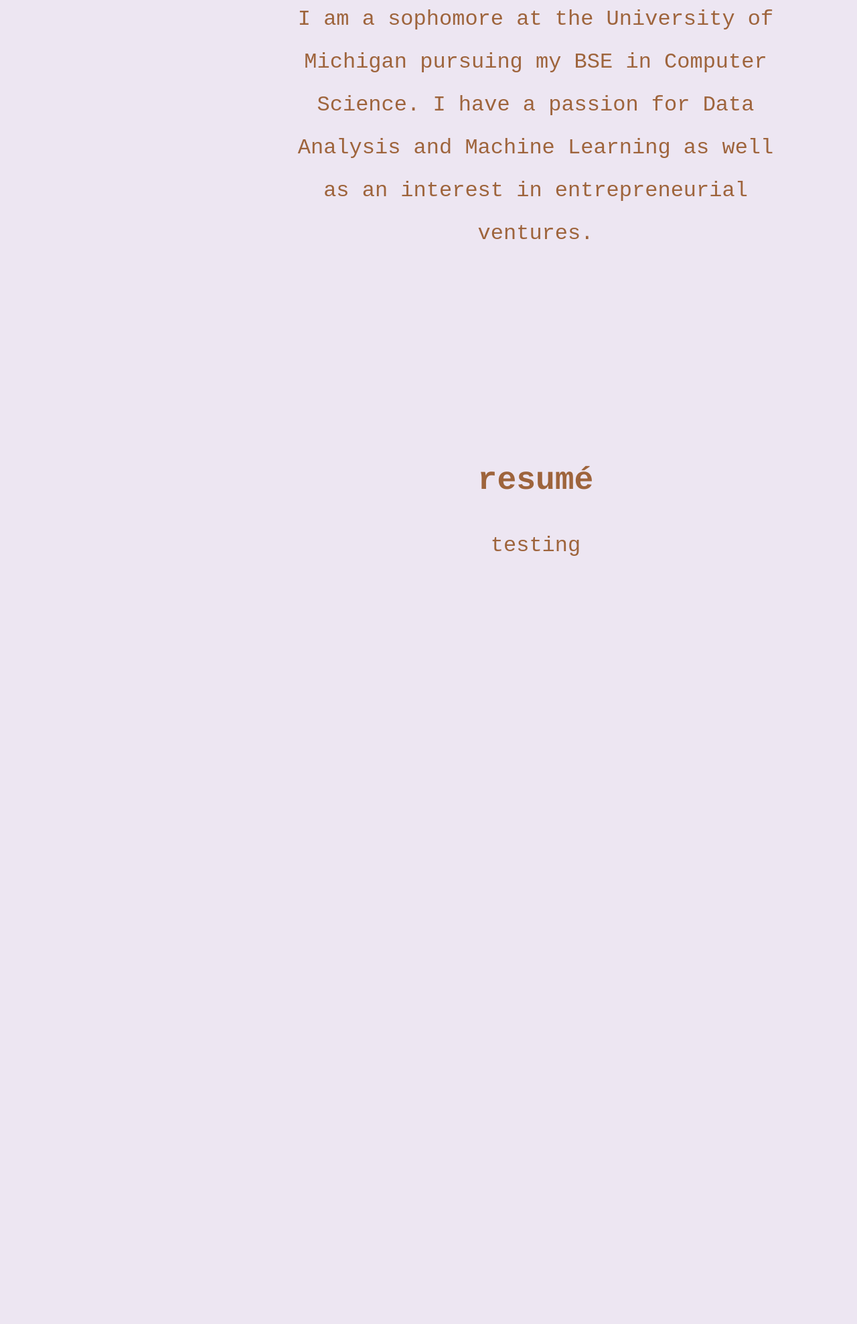
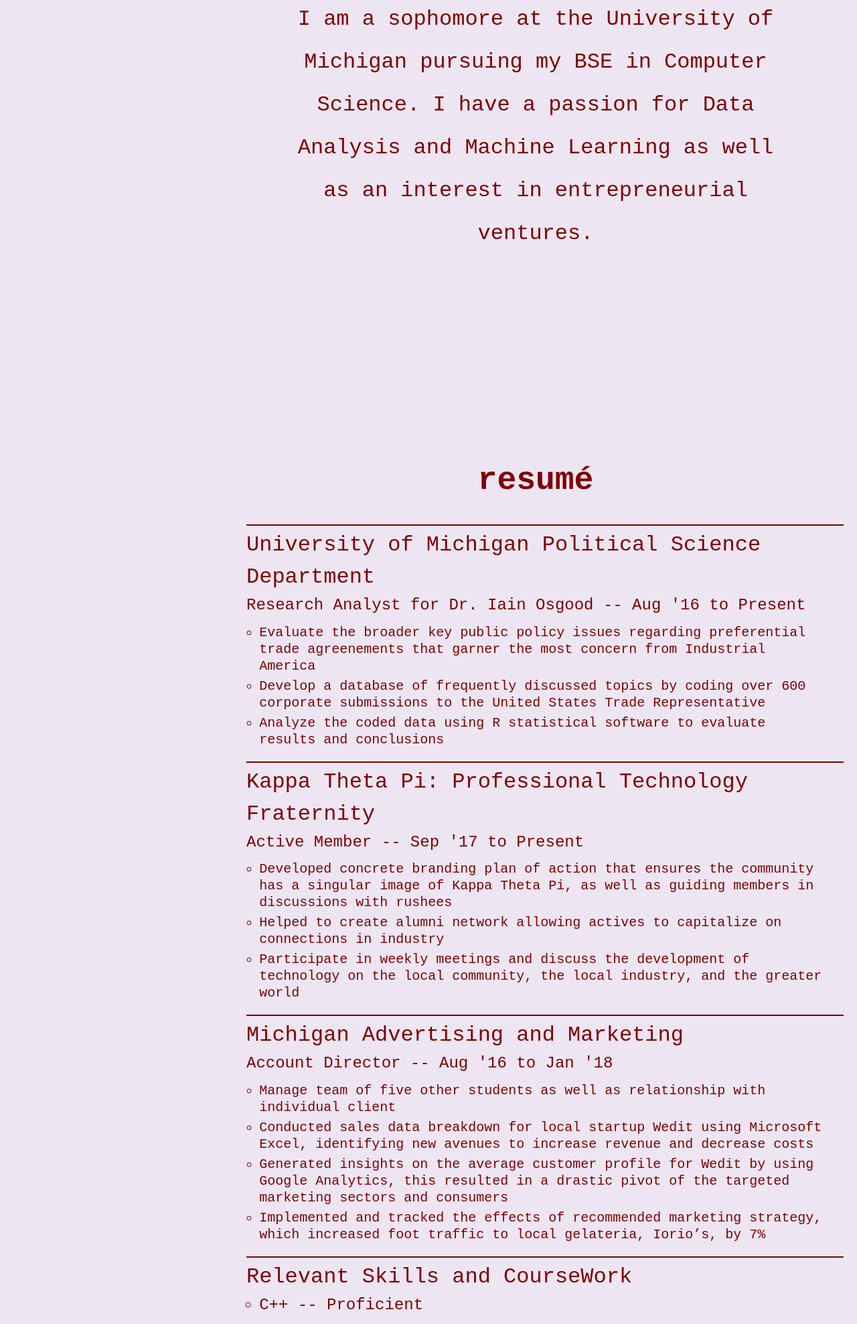
Before and after one commit to Edward-Knighton/Personal-Website, a plain HTML site: page about.html in a window 1280 px wide. Shown: the part 823-2800 px from the top of the page at 67% size. Before the commit the page ends 1670 px from the top, so only its background shows below. Drawn offline with Linux system fonts and the light colour scheme.

Commit message:
almost done!

```diff
--- a/about.css
+++ b/about.css
@@ -1,9 +1,12 @@
-.photo {
-	border-radius: 50%;
-	border: 4px solid #9E643C;
-	width: 40%
+ul {
+	list-style-type: circle;
+	padding-bottom: 15px;
+}
 
+li {
+	padding-bottom: 5px;
 }
+
 h1 {
 	position: fixed;
 	z-index: 1;
@@ -17,6 +20,13 @@
 	text-align: center;
 		font: 2em/1 Courier, serif;
 		color: #B2FF9E;
+}
+
+.photo {
+	border-radius: 50%;
+	border: 4px solid #800000;
+	width: 40%
+
 }
 
 .side_nav {
@@ -44,12 +54,64 @@
 }
 .right_side {
 	font: 2em/2 Courier New, serif;
-		color: #9E643C;
+
+}
+
+.right_side_header {
+	font: bold 3em/2 Courier, serif;
+		color: #800000;
 		text-align: center;
 }
 
+.right_side_text {
+	font: 2em/2 Courier New, serif;
+		color: #800000;
+		text-align: center;
+}
+
+.right_side_link {
+	color: #800000;
+	text-decoration: none;
+}
+
+.right_side_link:hover {
+	text-decoration: underline;
+}
+
+.right_side_resume_company {
+	font: 2em/1.5 Courier New, serif;
+		color: #800000;
+		text-align: left;
+	border-top: 2px solid #800000;
+	margin-left: 5%;
+	margin-right: 20px;
+	padding-top: 5px
+	/*padding-left: 5%;
+	padding-right: 5%;*/
+}
+
+.right_side_resume_job {
+	font: 1.5em/1.5 Courier New, serif;
+		color: #800000;
+		text-align: left;
+	padding-left: 5%;
+	padding-right: 5%;
+	padding-bottom: 1%
+}
+
+.right_side_resume_detail {
+	font: 1.25em/1.25 Courier New, serif;
+		color: #800000;
+		text-align: left;
+	padding-left: 7%;
+	padding-right: 5%;
+}
+
+
 #intro {
 	font: bold 4em/2 Courier, serif;
+		color: #800000;
+		text-align: center;
 	padding-top: 8%;
 	padding-bottom: 7%
 }
@@ -59,7 +121,6 @@
 }
 
 #about_header {
-	font: bold 3em/2 Courier, serif;
 		padding-bottom: 5%
 }
 
@@ -69,8 +130,8 @@
 	padding-bottom: 30%
 }
 
-#resume_header {
-	font: bold 3em/2 Courier, serif;
+#resume_skills {
+	padding-left: 7%;
 }
 
 #resume_text {
@@ -78,6 +139,14 @@
 	padding-right: 10%;
 }
 
+#contact_header {
+	margin-top: 10%;
+}
+
+#contact_links {
+	padding-bottom: 10%;
+}
+
 body {
 	background: #EDE6F2;
 }
--- a/about.html
+++ b/about.html
@@ -4,7 +4,7 @@
 		<title>Edward Knighton</title>
 		<link rel="stylesheet" type="text/css" href="reset.css">
 		<link rel="stylesheet" type="text/css" href="about.css">
-		<script src="myScript.js"></script>
+		<script src="smooth_scroll.js"></script>
 	</head>
 	<body>
 		<h1>
@@ -16,34 +16,95 @@
 				<br>
 				<a href="#resume_header">resumé</a>
 				<br>
-				<a href="contact.html">contact</a>
+				<a href="#contact_header">contact</a>
 			</p>
 		</h1>
 		<h2>
+			<p class="edward_knighton">
 				<p id="professional_photo">
 					<div style="text-align: center"><img src="professional_photo_far.jpg" alt="Professional Photo" class="photo" /></div>
 				</p>
 				<!--<img src="professional_photo_far.jpg" alt="Professional Photo" class="photo">-->
 				<br>
-			<p class="right_side" id="intro">
+				<p class="right_side_fullheader" id="intro">
 				Hi I'm Edward Knighton
 				</p>
 			<br>
-			<p class="right_side" id="about_header">
+			<p class="right_side_header" id="about_header">
 				about
 				<p>
 				<br>
-			<p class="right_side" id="about_text">
+				<p class="right_side_text" id="about_text">
 					I am a sophomore at the University of Michigan pursuing my BSE in Computer Science.
 					I have a passion for Data Analysis and Machine Learning as well as an interest in
 				 	entrepreneurial ventures.
 				</p>
-			<p class="right_side" id="resume_header">
+			<p class="right_side_header" id="resume_header">
 				resumé
 				<p>
 				<br>
-			<p class="right_side" id="resume_text">
-				testing
+				<p class="right_side_resume_company">
+					University of Michigan Political Science Department
+					<p class="right_side_resume_job">
+						Research Analyst for Dr. Iain Osgood -- Aug '16 to Present
+					</p>
+					<p>
+						<ul class="right_side_resume_detail">
+							<li>Evaluate the broader key public policy issues regarding preferential trade agreenements that garner the most concern
+							from Industrial America</li>
+							<li>Develop a database of frequently discussed topics by coding over 600 corporate submissions to the United States Trade Representative</li>
+							<li>Analyze the coded data using R statistical software to evaluate results and conclusions</li>
+						</ul>
+					</p>
+				</p>
+				<p class="right_side_resume_company">
+					Kappa Theta Pi: Professional Technology Fraternity
+					<p class="right_side_resume_job">
+						Active Member -- Sep '17 to Present
+					</p>
+					<p>
+						<ul class="right_side_resume_detail">
+							<li>Developed concrete branding plan of action that ensures the community has a singular image of Kappa Theta Pi, as well as guiding members in discussions with rushees</li>
+							<li>Helped to create alumni network allowing actives to capitalize on connections in industry</li>
+							<li>Participate in weekly meetings and discuss the development of technology on the local community, the local industry, and the greater world</li>
+						</ul>
+					</p>
+				</p>
+				<p class="right_side_resume_company">
+					Michigan Advertising and Marketing
+					<p class="right_side_resume_job">
+						Account Director -- Aug '16 to Jan '18
+					</p>
+					<p>
+						<ul class="right_side_resume_detail">
+							<li>Manage team of five other students as well as relationship with individual client</li>
+							<li>Conducted sales data breakdown for local startup Wedit using Microsoft Excel, identifying new avenues to increase revenue and decrease costs</li>
+							<li>Generated insights on the average customer profile for Wedit by using Google Analytics, this resulted in a drastic pivot of the targeted marketing sectors and consumers</li>
+							<li>Implemented and tracked the effects of recommended marketing strategy, which increased foot traffic to local gelateria, Iorio’s, by 7%</li>
+						</ul>
+					</p>
+				</p>
+				<p class="right_side_resume_company">
+					Relevant Skills and CourseWork
+					<p>
+						<ul class="right_side_resume_job" id="resume_skills">
+							<li>C++ -- Proficient</li>
+							<li>Python -- Familiar</li>
+							<li>HTML/CSS -- Familiar</li>
+							<li>ES 212 -- Entreprenuerial Business Basics</li>
+						</ul>
+					</p>
+				</p>
+			<br>
+			<p class="right_side_header" id="contact_header">
+				contact
+				<p class="right_side_text" id="contact_links">
+					email -- edknight@umich.edu
+					<br>
+					<a href="https://www.linkedin.com/in/edward-knighton-224665111/" class="right_side_link">linkedIn</a>
+					<br>
+					<a href="https://github.com/Edward-Knighton" class="right_side_link">github</a>
+				</p>
 			<p>
 		</h2>
 	</body>
```
Lines whose indentation alone changed are shown as unchanged.
